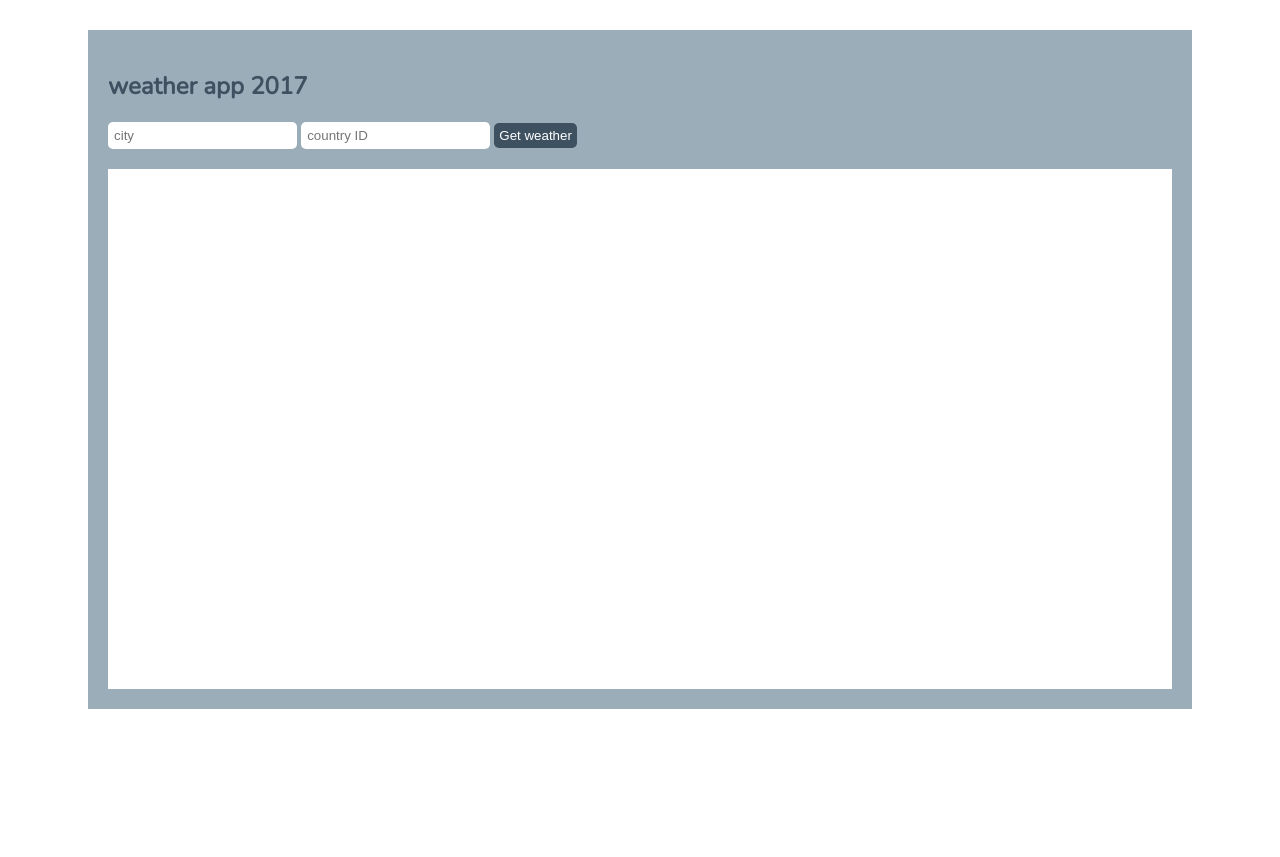
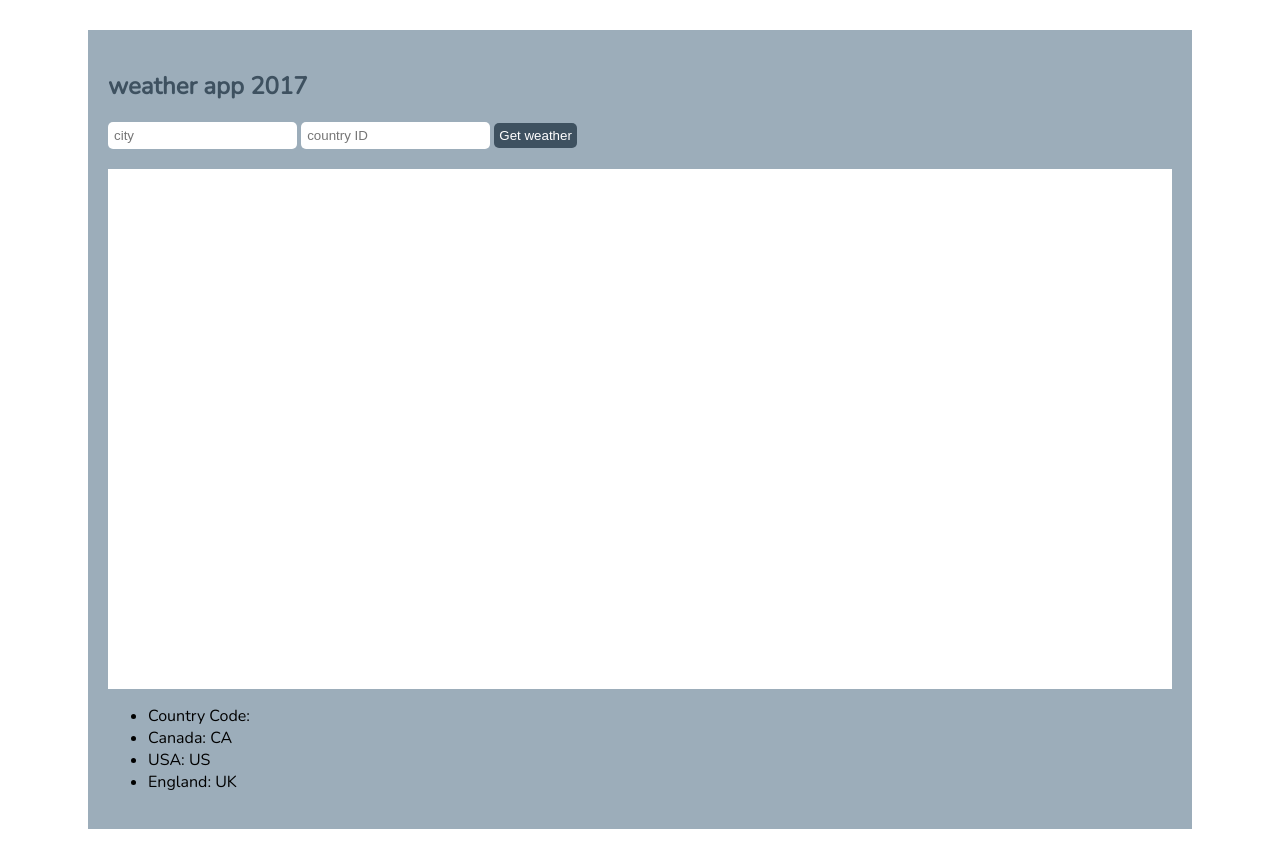
Before and after one commit to komalheer/weather-app, a website: page index.html in a window 1280 px wide. Before the commit the page ends 800 px from the top, so only its background shows below. Drawn offline with nearby package versions, Linux system fonts and the light colour scheme.

Commit message:
Update index.html

```diff
--- a/index.html
+++ b/index.html
@@ -21,6 +21,13 @@
   <p><span id="des"></span></p>
       </div>
     </div>
+	  <ul>
+		  <li>Country Code:</li>
+		  <li> Canada: CA</li>
+		  <li>USA: US</li>
+		  <li>England: UK</li>
+	  </ul>
+
   </div>
   </section>
   <script src="app.js">
```
